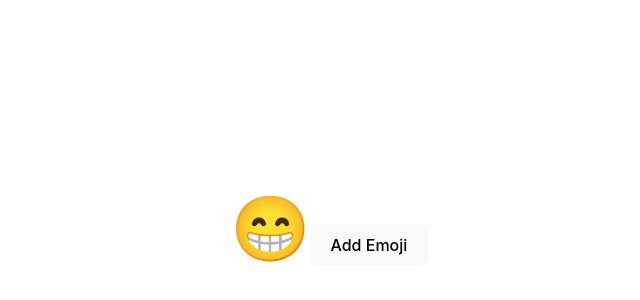
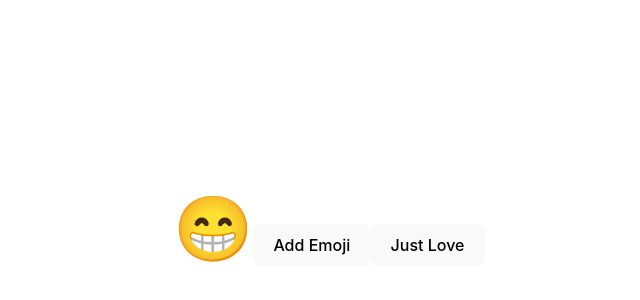
Before and after one commit to rishavConsoleLog21/FSWD-Udemy, a React (Vite) app in the folder Section66/React-State/intermediate-state/: page / in a window 1280 px wide. Shown: the part 172-472 px from the top of the page, without its empty margins (311-951 px from the left). Built offline with nearby package versions, Linux system fonts and the light colour scheme.

Commit message:
updating all element in array

```diff
--- a/Section66/React-State/intermediate-state/src/EmojiClicker.jsx
+++ b/Section66/React-State/intermediate-state/src/EmojiClicker.jsx
@@ -2,29 +2,46 @@ import { useState } from "react";
 import { v4 as uuid } from "uuid";
 
 function randomEmoji() {
-    const choices = ["😋","🫠","🤐","🤗","😘","😶‍🌫️","😁","☹️","😑"];
-    return choices[Math.floor(Math.random() * choices.length)];
+  const choices = ["😋", "🫠", "🤐", "🤗", "😘", "😶‍🌫️", "😁", "☹️", "😑"];
+  return choices[Math.floor(Math.random() * choices.length)];
 }
 
 export default function EmojiClicker() {
   const [emojis, setEmojis] = useState([{ id: uuid(), emoji: randomEmoji() }]);
   const addEmoji = () => {
-    setEmojis((oldEmojis) => [...oldEmojis, { id: uuid(), emoji: randomEmoji() }]);
+    setEmojis((oldEmojis) => [
+      ...oldEmojis,
+      { id: uuid(), emoji: randomEmoji() },
+    ]);
   };
 
   const deleteEmoji = (id) => {
-    setEmojis(prevEmojis => {
-        return prevEmojis.filter(e => e.id !== id);
-    })};
+    setEmojis((prevEmojis) => {
+      return prevEmojis.filter((e) => e.id !== id);
+    });
+  };
+
+  const makeEverythingAHeart = () => {
+    setEmojis((prevEmojis) => {
+      return prevEmojis.map((e) => {
+        return { ...e, emoji: "❤️" };
+      });
+    });
+  };
 
   return (
     <div>
       {emojis.map((e) => (
-        <span onClick={() => deleteEmoji(e.id)} key={e.id} style={{ fontSize: "4rem" }}>
+        <span
+          onClick={() => deleteEmoji(e.id)}
+          key={e.id}
+          style={{ fontSize: "4rem" }}
+        >
           {e.emoji}
         </span>
       ))}
       <button onClick={addEmoji}>Add Emoji</button>
+      <button onClick={makeEverythingAHeart}>Just Love</button>
     </div>
   );
 }
```
